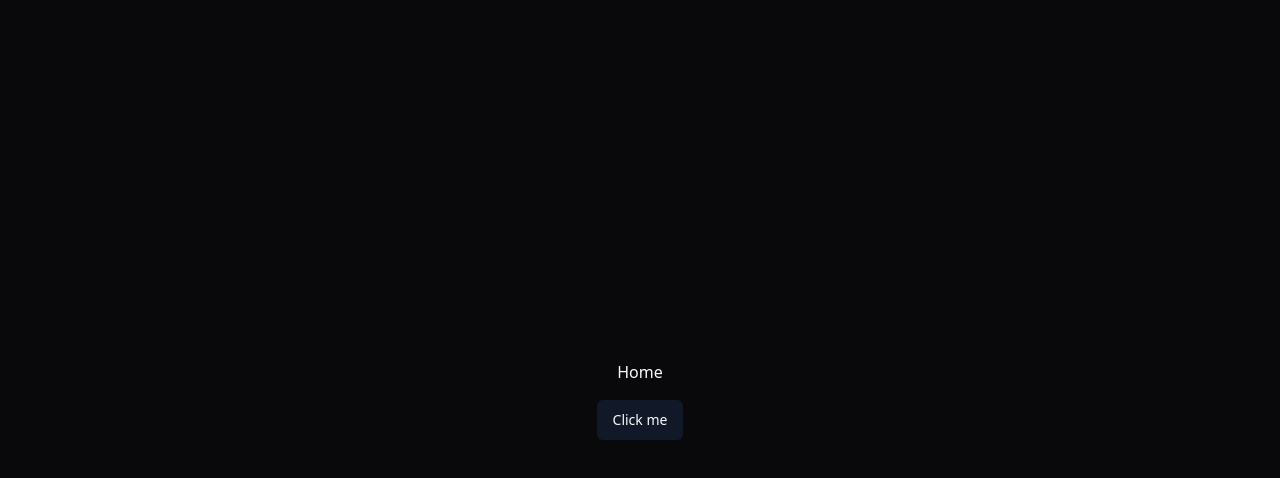
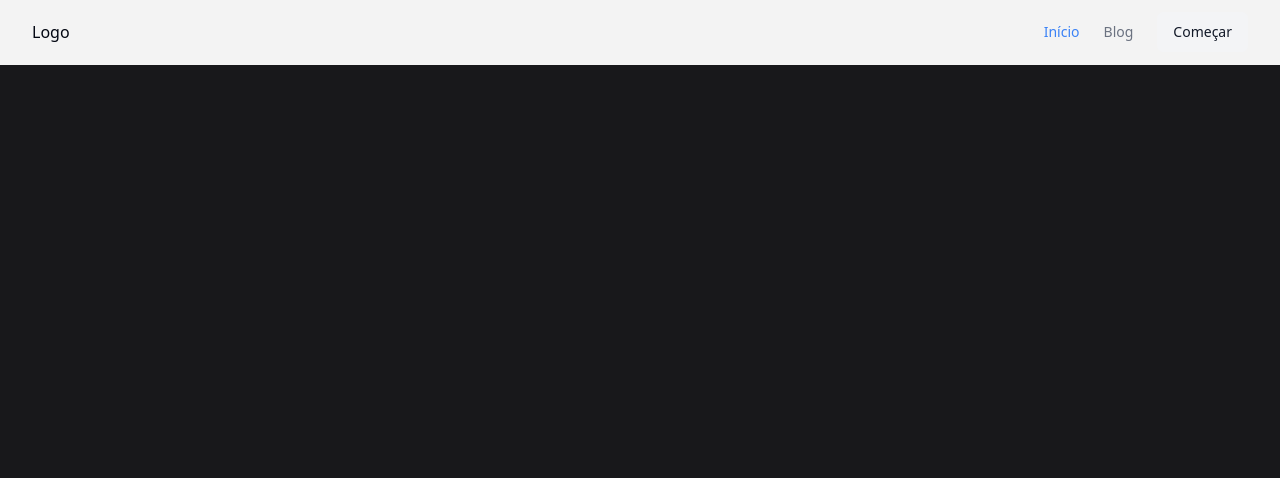
Before and after one commit to PabloXT14/site-set, a Next.js app: page / in a window 1280 px wide. Shown: the top 478 px of the page. Built offline with nearby package versions, Linux system fonts and the light colour scheme.

Commit message:
feat: create header component

```diff
--- /dev/null
+++ b/src/components/header/index.tsx
@@ -0,0 +1,47 @@
+import Link from "next/link"
+import { useRouter } from "next/router"
+import { Button } from "../ui/button"
+import { cn } from "@/lib/utils"
+
+export const Header = () => {
+  const router = useRouter()
+
+  const isHomePage = router.pathname === "/"
+  const isBlogPage = router.pathname.startsWith("/blog")
+
+  return (
+    <header className="fixed top-0 z-50 w-full border-white/10 border-b bg-background/95 backdrop-blur supports-[backdrop-filters]:bg-background/60">
+      {/* CONTAINER */}
+      <div className="mx-auto max-w-7xl px-4 sm:px-6 lg:px-8">
+        {/* CONTENT */}
+        <div className="flex h-16 items-center justify-between">
+          <Link href="/">Logo</Link>
+
+          <nav className="flex items-center gap-6">
+            <Link
+              href="/"
+              className={cn(
+                "font-medium text-sm transition-colors hover:text-blue-500",
+                isHomePage ? "text-blue-500" : "text-muted-foreground"
+              )}
+            >
+              Início
+            </Link>
+
+            <Link
+              href="/blog"
+              className={cn(
+                "font-medium text-sm transition-colors hover:text-blue-500",
+                isBlogPage ? "text-blue-500" : "text-muted-foreground"
+              )}
+            >
+              Blog
+            </Link>
+
+            <Button variant="secondary">Começar</Button>
+          </nav>
+        </div>
+      </div>
+    </header>
+  )
+}
--- a/src/pages/_document.tsx
+++ b/src/pages/_document.tsx
@@ -2,7 +2,7 @@
 
 export default function Document() {
   return (
-    <Html lang="en">
+    <Html lang="pt-BR">
       <Head />
       <body className="antialiased">
         <Main />
--- a/src/pages/index.tsx
+++ b/src/pages/index.tsx
@@ -1,11 +1,9 @@
-import { Button } from "@/components/ui/button"
+import { Header } from "@/components/header"
 
 export default function Home() {
   return (
-    <div className="flex min-h-screen flex-col items-center justify-center gap-4 bg-zinc-950 p-4">
-      <h2 className="text-zinc-50">Home</h2>
-
-      <Button>Click me</Button>
+    <div className="min-h-screen bg-zinc-900">
+      <Header />
     </div>
   )
 }
```
